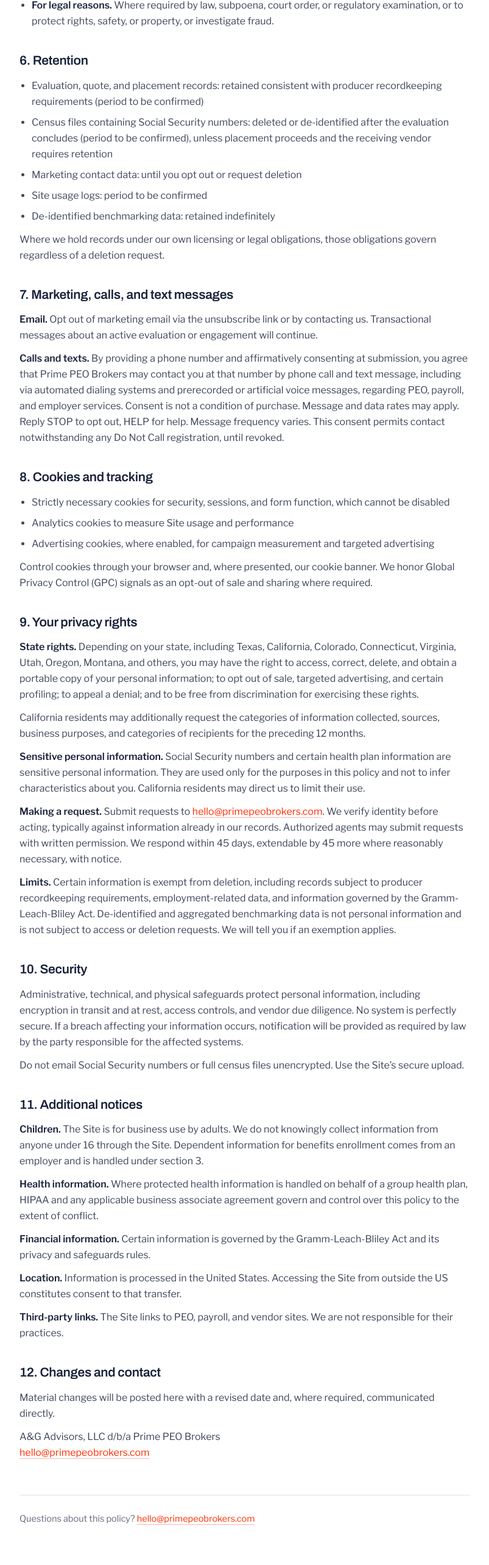
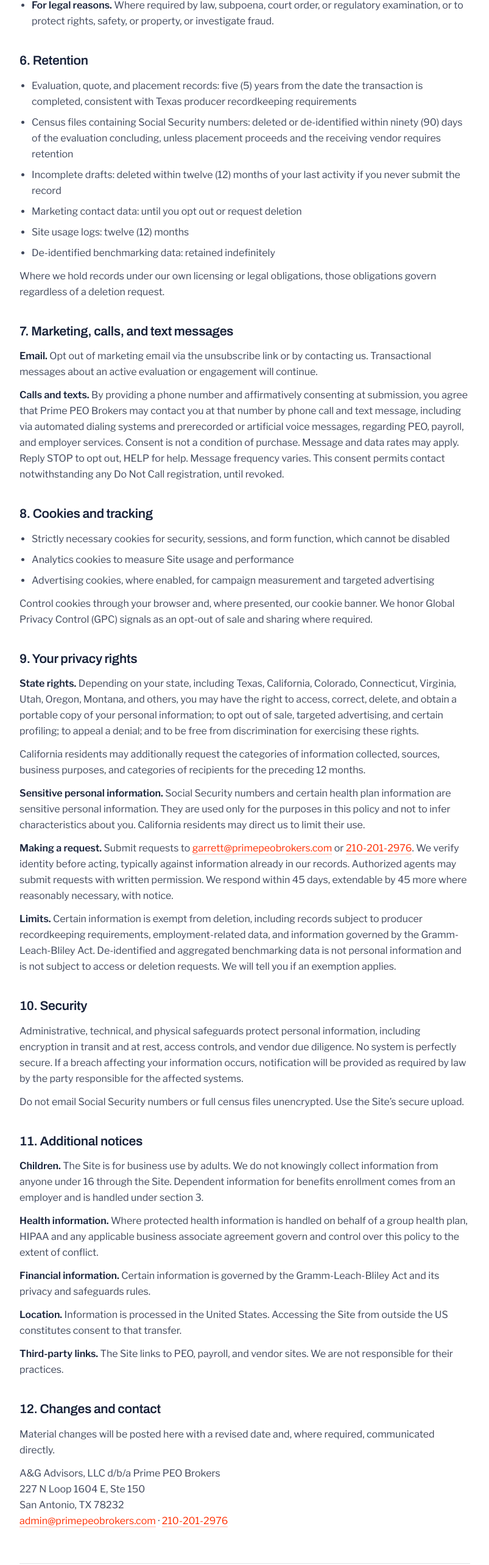
Before and after one commit to primepeobrokers/PRIMEPEOBROKERS-platform, a Next.js app: page /privacy in a window 1280 px wide. Shown: the part 3114-5680 px from the top of the page at 61% size, without its empty margins (238-1041 px from the left). Built offline with nearby package versions, Linux system fonts and the light colour scheme; no server answers.

Commit message:
fix: update contact email addresses and refine policy descriptions across legal pages

```diff
--- a/app/components/legal-page.tsx
+++ b/app/components/legal-page.tsx
@@ -45,10 +45,10 @@
         <div className="mt-14 border-t border-line pt-7 text-[14.5px] text-ink-muted">
           Questions about this policy?{" "}
           <a
-            href="mailto:hello@primepeobrokers.com"
+            href="mailto:admin@primepeobrokers.com"
             className="border-b border-accent/35 text-accent hover:border-accent-press hover:text-accent-press"
           >
-            hello@primepeobrokers.com
+            admin@primepeobrokers.com
           </a>
         </div>
       </main>
--- a/app/discovery/discovery-flow.tsx
+++ b/app/discovery/discovery-flow.tsx
@@ -602,7 +602,7 @@
                   when: "Days 1–2",
                   what: "You approve the shortlist",
                   detail:
-                    "They name the providers they intend to quote. Nothing leaves Prime PEO Brokers until you confirm that list.",
+                    "They name the providers they intend to quote. Nothing leaves our team until you confirm that list.",
                 },
                 {
                   when: "Days 3–5",
--- a/app/page.tsx
+++ b/app/page.tsx
@@ -10,7 +10,7 @@
 export const metadata: Metadata = {
   title: "Prime PEO Brokers: the easiest way to shop for PEO, Payroll & HR tech",
   description:
-    "Research, evaluate, and choose the right PEO, payroll, and HR software for free. Answer a structured set of questions once; a Prime PEO Brokers expert does the legwork and delivers your tailored proposal. No pushy vendor reps. You never pay us.",
+    "Research, evaluate, and choose the right PEO, payroll, and HR software for free. Answer a structured set of questions once; an expert on our team does the legwork and delivers your tailored proposal. No pushy vendor reps. You never pay us.",
   alternates: { canonical: "/" },
 };
 
@@ -239,7 +239,7 @@
     head: "Company",
     links: [
       { label: "About", href: "/#how" },
-      { label: "Contact", href: "mailto:hello@primepeobrokers.com" },
+      { label: "Contact", href: "mailto:admin@primepeobrokers.com" },
       { label: "Renewals", href: "/#renewals" },
       { label: "Sign in", href: "/login" },
     ],
@@ -353,9 +353,9 @@
             style={{ animation: "pv-in 500ms var(--pv-ease) 100ms both" }}
           >
             Research, evaluate, and choose the right PEO, payroll, and HR
-            software for free. Answer a structured set of questions once; a
-            Prime PEO Brokers expert does the legwork and delivers your
-            tailored proposal. No pushy vendor reps. You never pay us.
+            software for free. Answer a structured set of questions once; an
+            expert on our team does the legwork and delivers your tailored
+            proposal. No pushy vendor reps. You never pay us.
           </p>
           <div
             className="mt-[34px] flex flex-wrap gap-3.5"
@@ -806,13 +806,14 @@
       </section>
       )}
 
-      {/* FOR BROKERS · partner referral. Copy is a placeholder: the original
-          site had a nav link with little behind it, so this needs client copy. */}
+      {/* PARTNER REFERRAL. The "For brokers" eyebrow was dropped at the client's
+          request: partners running this white-labelled are mostly brokers
+          themselves, so naming them as a separate audience reads wrong. The
+          section and its nav link stay. Copy is still a placeholder. */}
       <section id="brokers" className="border-b border-line bg-dark py-[76px] max-sm:py-14">
         <div className="mx-auto grid max-w-[1240px] grid-cols-[1.1fr_1fr] [&>*]:min-w-0 items-center gap-14 px-10 max-lg:grid-cols-1 max-lg:gap-8 max-sm:px-5">
           <div>
-            <div className="pv-label text-dark-ink-muted">For brokers</div>
-            <h2 className="mt-3.5 max-w-[22ch] font-display text-[clamp(26px,3.2vw,36px)] font-semibold leading-[1.1] tracking-[-.025em] text-dark-ink-bright">
+            <h2 className="max-w-[22ch] font-display text-[clamp(26px,3.2vw,36px)] font-semibold leading-[1.1] tracking-[-.025em] text-dark-ink-bright">
               Refer a client, keep the relationship.
             </h2>
             <p className="mt-4 max-w-[52ch] text-[16px] leading-relaxed text-dark-ink-soft">
@@ -827,7 +828,7 @@
               Partner enquiries go straight to the brokerage team.
             </div>
             <a
-              href="mailto:hello@primepeobrokers.com?subject=Partner%20enquiry"
+              href="mailto:admin@primepeobrokers.com?subject=Partner%20enquiry"
               className="mt-5 inline-flex rounded-md bg-accent px-[22px] py-3 text-[15px] font-semibold text-white transition-colors duration-150 hover:bg-accent-press"
             >
               Talk to us about partnering
@@ -874,10 +875,10 @@
             <p className="mt-[18px] text-[14.5px] leading-relaxed text-ink-soft">
               Anything else, email{" "}
               <a
-                href="mailto:hello@primepeobrokers.com"
+                href="mailto:admin@primepeobrokers.com"
                 className="border-b border-[color-mix(in oklab,var(--pv-accent) 30%,transparent)] text-accent hover:border-accent-press hover:text-accent-press"
               >
-                hello@primepeobrokers.com
+                admin@primepeobrokers.com
               </a>
               .
             </p>
@@ -906,7 +907,7 @@
                 Start shopping
               </Link>
               <a
-                href="mailto:hello@primepeobrokers.com?subject=Talk%20to%20a%20broker"
+                href="mailto:admin@primepeobrokers.com?subject=Talk%20to%20a%20broker"
                 className="rounded-md border border-ink-soft px-6 py-[15px] text-base font-semibold text-dark-ink transition-colors duration-150 hover:border-dark-ink-muted"
               >
                 Talk to a broker first
--- a/app/privacy/page.tsx
+++ b/app/privacy/page.tsx
@@ -15,15 +15,18 @@
  * distinction is kept, since it describes Prime's own change in role once it
  * is designated broker of record, not a second company.
  *
- * TODO(client): values the supplied text left as placeholders and we do not
- * have yet. Confirm before this is treated as final:
- *   - Effective date and last-updated date (currently the ship date below)
- *   - Mailing address ({{PRIME_ADDRESS}})
- *   - Business phone ({{PARTNER_PHONE}}), referenced in "Making a request"
- *   - Retention periods: quote/placement records ({{QUOTE_RETENTION_PERIOD}}),
- *     census files with SSNs ({{SSN_RETENTION_PERIOD}}), site usage logs
- *     ({{LOG_RETENTION_PERIOD}}). These are stated as "TBC" below rather than
- *     guessed, because they are commitments.
+ * Retention periods in section 6 are now stated rather than left open. The
+ * five-year figure follows Tex. Ins. Code s.1115.055, which requires records
+ * behind a recommendation to be kept until the fifth anniversary of the
+ * transaction; s.4005.106 sets a three-year floor for general agent records,
+ * so five is the safe number to publish. The 90-day SSN window and 12-month
+ * log/draft windows are ordinary practice, not statute.
+ *
+ * TODO: these are promises the code does not yet keep. Nothing deletes drafts,
+ * expires census data, or rotates logs on a schedule, so the periods are
+ * enforced manually today. A scheduled cleanup job should back them before
+ * this sees real volume. The effective date is also still the ship date rather
+ * than a date the client has confirmed.
  */
 export default function PrivacyPage() {
   return (
@@ -247,19 +250,24 @@
       <Section id="retention" heading="6. Retention">
         <ul>
           <li>
-            Evaluation, quote, and placement records: retained consistent with
-            producer recordkeeping requirements (period to be confirmed)
+            Evaluation, quote, and placement records: five (5) years from the
+            date the transaction is completed, consistent with Texas producer
+            recordkeeping requirements
           </li>
           <li>
             Census files containing Social Security numbers: deleted or
-            de-identified after the evaluation concludes (period to be
-            confirmed), unless placement proceeds and the receiving vendor
-            requires retention
+            de-identified within ninety (90) days of the evaluation concluding,
+            unless placement proceeds and the receiving vendor requires
+            retention
+          </li>
+          <li>
+            Incomplete drafts: deleted within twelve (12) months of your last
+            activity if you never submit the record
           </li>
           <li>
             Marketing contact data: until you opt out or request deletion
           </li>
-          <li>Site usage logs: period to be confirmed</li>
+          <li>Site usage logs: twelve (12) months</li>
           <li>De-identified benchmarking data: retained indefinitely</li>
         </ul>
         <p>
@@ -330,10 +338,11 @@
         </p>
         <p>
           <strong>Making a request.</strong> Submit requests to{" "}
-          <a href="mailto:hello@primepeobrokers.com">
-            hello@primepeobrokers.com
-          </a>
-          . We verify identity before acting, typically against information
+          <a href="mailto:garrett@primepeobrokers.com">
+            garrett@primepeobrokers.com
+          </a>{" "}
+          or <a href="tel:+12102012976">210-201-2976</a>. We verify identity
+          before acting, typically against information
           already in our records. Authorized agents may submit requests with
           written permission. We respond within 45 days, extendable by 45 more
           where reasonably necessary, with notice.
@@ -400,9 +409,14 @@
         <p>
           A&amp;G Advisors, LLC d/b/a Prime PEO Brokers
           <br />
-          <a href="mailto:hello@primepeobrokers.com">
-            hello@primepeobrokers.com
-          </a>
+          227 N Loop 1604 E, Ste 150
+          <br />
+          San Antonio, TX 78232
+          <br />
+          <a href="mailto:admin@primepeobrokers.com">
+            admin@primepeobrokers.com
+          </a>{" "}
+          &middot; <a href="tel:+12102012976">210-201-2976</a>
         </p>
       </Section>
     </LegalPage>
--- a/app/terms/page.tsx
+++ b/app/terms/page.tsx
@@ -16,12 +16,10 @@
  * introduces partner tenants, these documents need the split restored and the
  * partner details resolved per tenant alongside lib/tenant.ts.
  *
- * TODO(client): values the supplied text left as placeholders and we do not
- * have yet. Confirm before this is treated as final:
- *   - Effective date and last-updated date (currently the ship date below)
- *   - Mailing address ({{PRIME_ADDRESS}})
- *   - Business phone ({{PARTNER_PHONE}})
- * Retention periods appear in the privacy policy and carry their own TODO.
+ * TODO(client): the supplied text left an effective date placeholder we still
+ * do not have. `lastUpdated` below is the ship date, which is not necessarily
+ * the date the client intends these to take effect. Retention periods appear in
+ * the privacy policy and carry their own TODO.
  */
 export default function TermsPage() {
   return (
@@ -129,8 +127,8 @@
         </p>
         <p>
           Additional compensation detail is available on request at{" "}
-          <a href="mailto:hello@primepeobrokers.com">
-            hello@primepeobrokers.com
+          <a href="mailto:admin@primepeobrokers.com">
+            admin@primepeobrokers.com
           </a>
           .
         </p>
@@ -363,8 +361,8 @@
         <p>
           <strong>Informal resolution first.</strong> Before initiating
           arbitration, you agree to notify us in writing at{" "}
-          <a href="mailto:hello@primepeobrokers.com">
-            hello@primepeobrokers.com
+          <a href="mailto:garrett@primepeobrokers.com">
+            garrett@primepeobrokers.com
           </a>{" "}
           describing the dispute and the relief sought, and to negotiate in
           good faith for sixty (60) days.
@@ -439,9 +437,14 @@
         <p>
           A&amp;G Advisors, LLC d/b/a Prime PEO Brokers
           <br />
-          <a href="mailto:hello@primepeobrokers.com">
-            hello@primepeobrokers.com
-          </a>
+          227 N Loop 1604 E, Ste 150
+          <br />
+          San Antonio, TX 78232
+          <br />
+          <a href="mailto:admin@primepeobrokers.com">
+            admin@primepeobrokers.com
+          </a>{" "}
+          &middot; <a href="tel:+12102012976">210-201-2976</a>
         </p>
       </Section>
     </LegalPage>
```
